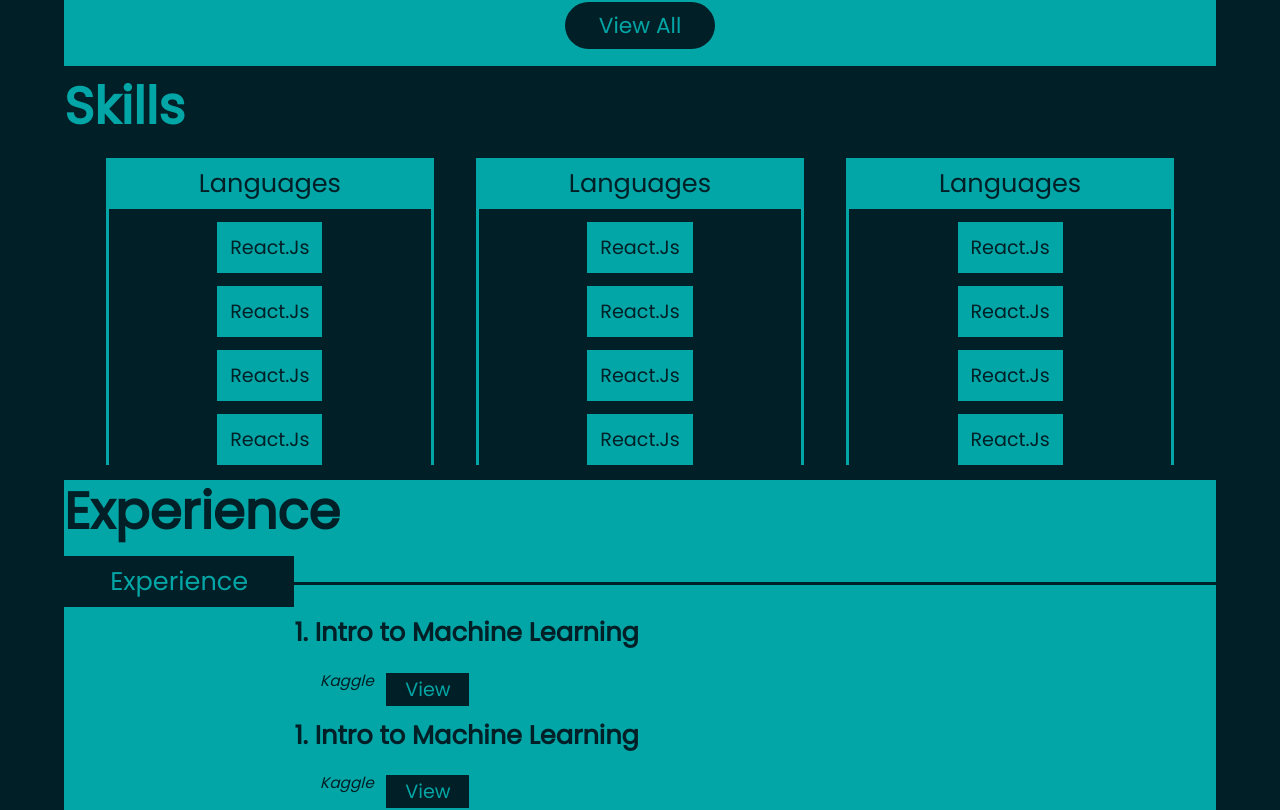
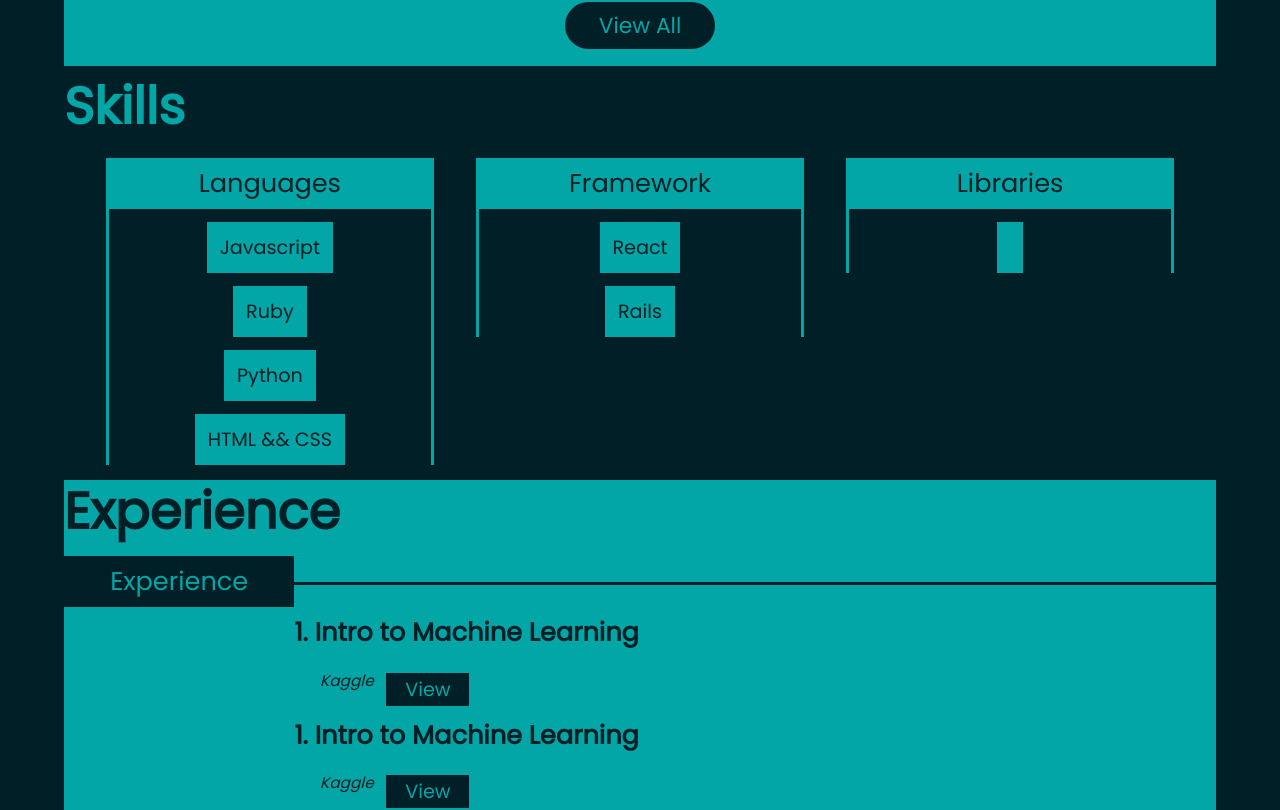
Before and after one commit to MokuaEnock/moku, a React (Create React App) app: page / in a window 1280 px wide. Shown: the part 1254-2064 px from the top of the page. Built offline with nearby package versions, Linux system fonts and the light colour scheme.

Commit message:
render data successfully

```diff
--- a/src/components/skills/data.js
+++ b/src/components/skills/data.js
@@ -1,13 +1,16 @@
 let skillData = [
   {
+    id: 1,
     name: "Languages",
     all: ["Javascript", "Ruby", "Python", "HTML && CSS"],
   },
   {
+    id: 2,
     name: "Framework",
     all: ["React", "Rails"],
   },
   {
+    id: 3,
     name: "Libraries",
     all: [""],
   },
--- a/src/components/skills/skills.js
+++ b/src/components/skills/skills.js
@@ -25,23 +25,30 @@ export default function Skills() {
 
   let all = skillData.map((e) => {
     return (
-      <div className="skills-card">
+      <div className="skills-card" key={e.id}>
         <span className="skills-card-heading">{e.name}</span>
         <div className="skills-card-list">
-          {e.all.map((k) => {
-            return <span className="skills-card-item">{k}</span>;
+          {e.all.map((k, index) => {
+            return (
+              <span className="skills-card-item" key={index}>
+                {k}
+              </span>
+            );
           })}
         </div>
       </div>
     );
   });
 
+  console.log(all);
+
   return (
     <section id="skill">
       <header id="skills-head">Skills</header>
 
       <div id="skills-body">
-        <div className="skills-card">
+        {all}
+        {/* <div className="skills-card">
           <span className="skills-card-heading">Languages</span>
           <div className="skills-card-list">
             <span className="skills-card-item">React.Js</span>
@@ -69,7 +76,7 @@ export default function Skills() {
             <span className="skills-card-item">React.Js</span>
             <span className="skills-card-item">React.Js</span>
           </div>
-        </div>
+        </div> */}
       </div>
 
       {/* <button id="view">View All</button> */}
```
